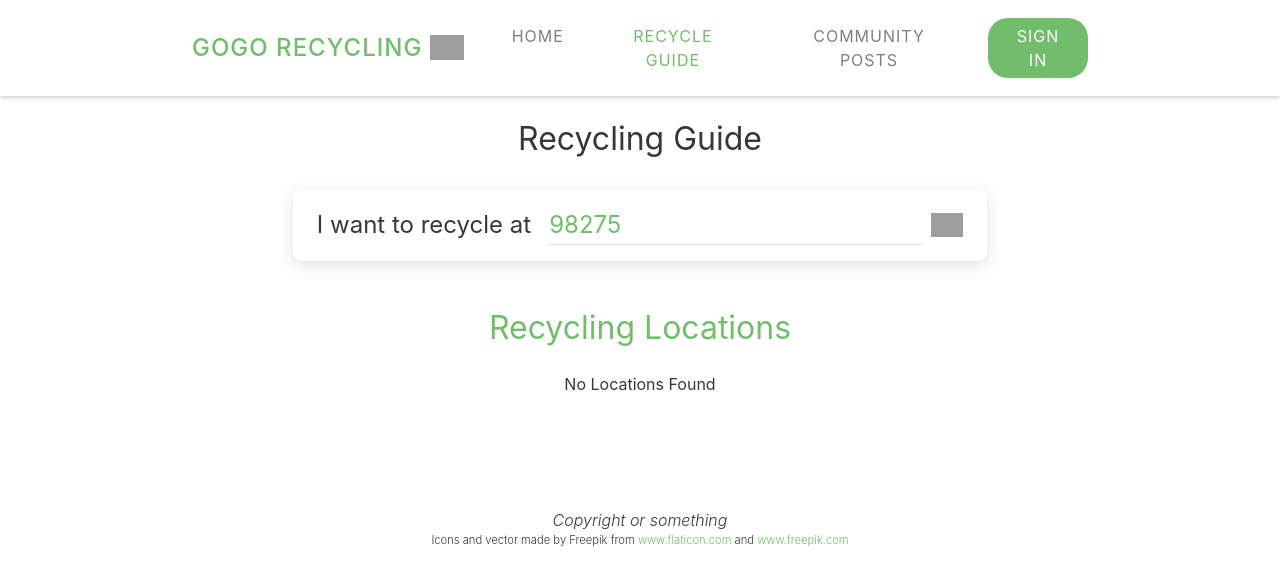
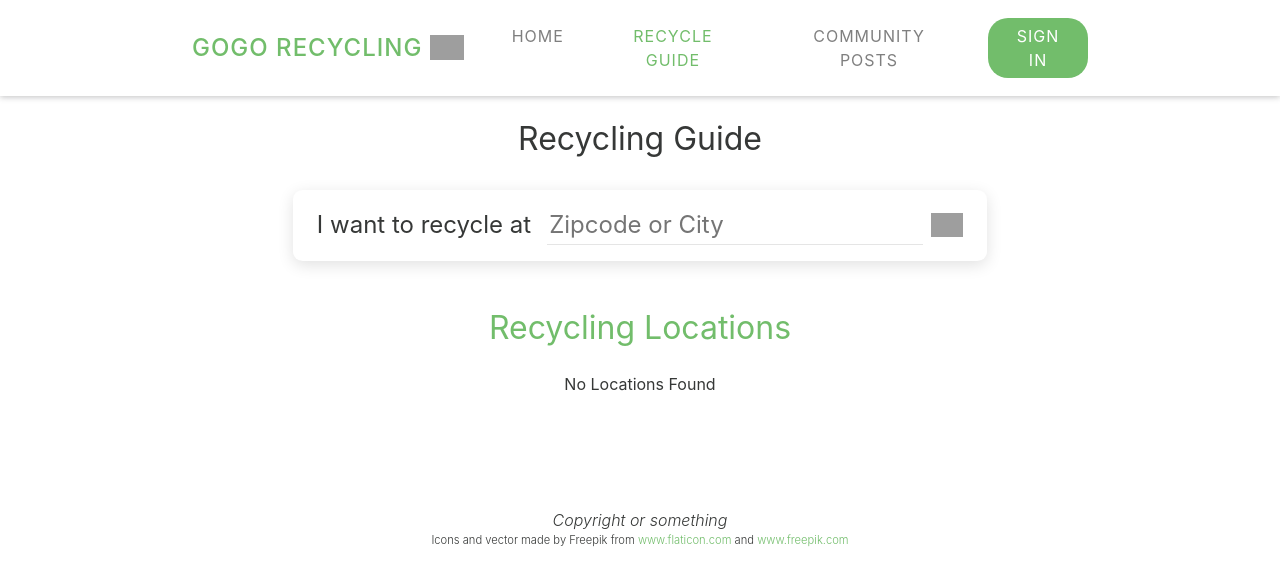
Before and after one commit to uw-info442c-au20/gogo-recycling, a React (Create React App) app: page /recycle-guide in a window 1280 px wide. Shown: the top 582 px of the page. Built offline with nearby package versions, Linux system fonts and the light colour scheme; no server answers; grey boxes are pictures that could not be loaded.

Commit message:
Fix behavior when no locations are found in Recycling Guide

```diff
--- a/src/components/RecycleGuide.jsx
+++ b/src/components/RecycleGuide.jsx
@@ -12,16 +12,26 @@ const RecycleGuide = () => {
     // Set default options
     useEffect(() => {
         setOptions({
-            zip: "98275"
+            zip: "",
+            city: ""
         });
     }, []);
 
-    const updateZip = event => {
-        let zip = event.target.value;
-        if (zip.length === 5) {
+    const updateZipOrCity = event => {
+        let input = event.target.value;
+        if (input.length === 5 && !isNaN(input)) {
             setOptions(options => {
                 let newOptions = { ...options };
-                newOptions.zip = zip;
+                newOptions.zip = input;
+                newOptions.city = "";
+                return newOptions;
+            });
+        } else {
+             setOptions(options => {
+                console.log("city", options);
+                let newOptions = { ...options };
+                newOptions.city = input;
+                newOptions.zip = "";
                 return newOptions;
             });
         }
@@ -33,12 +43,14 @@ const RecycleGuide = () => {
                 <h1 className="p-4">Recycling Guide</h1>
                 <div className="search p-3 px-4">
                     <span className="pr-3">I want to recycle at</span>
-                    <input type="text" className="input-item" placeholder="Zipcode" defaultValue={options.zip} onChange={updateZip} />
+                    <input type="text" className="input-item" placeholder="Zipcode or City"
+                    onChange={updateZipOrCity} />
                     <img className="pl-2 mb-1" src="https://www.flaticon.com/svg/static/icons/svg/93/93642.svg" alt="tilted magnifying glass"/>
                 </div>
                 <div className="results pb-5">
                     <h1 className="pt-5 pb-3">Recycling Locations</h1>
-                    {locations.length > 0 ? locations.map((location, index) => {
+                    {locations.length > 0 && (options.zip != "" || options.city != "") ?
+                     locations.map((location, index) => {
                         const {
                             provider_name, provider_address, provider_url, phone, providerid
                         } = location;
@@ -61,10 +73,10 @@ const RecycleGuide = () => {
                                 </div>
                             </div>
                         );
-                    }) : <p>No Locations Found</p>}
+                    }) : <p>No Locations Found</p>
+                    }
                 </div>
             </div>
-
             <Copyright />
         </main>
     );
```
